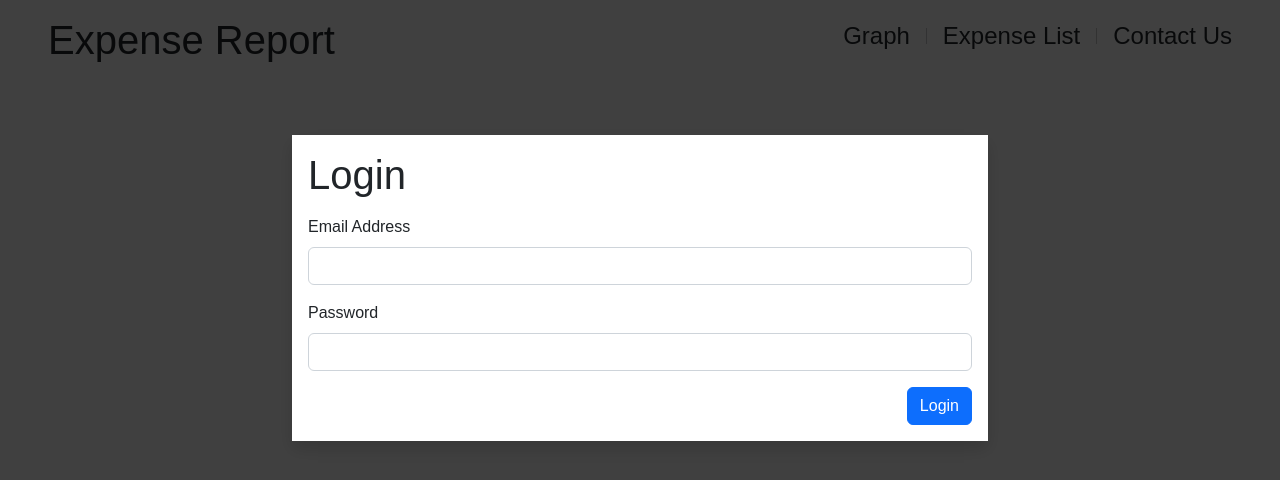
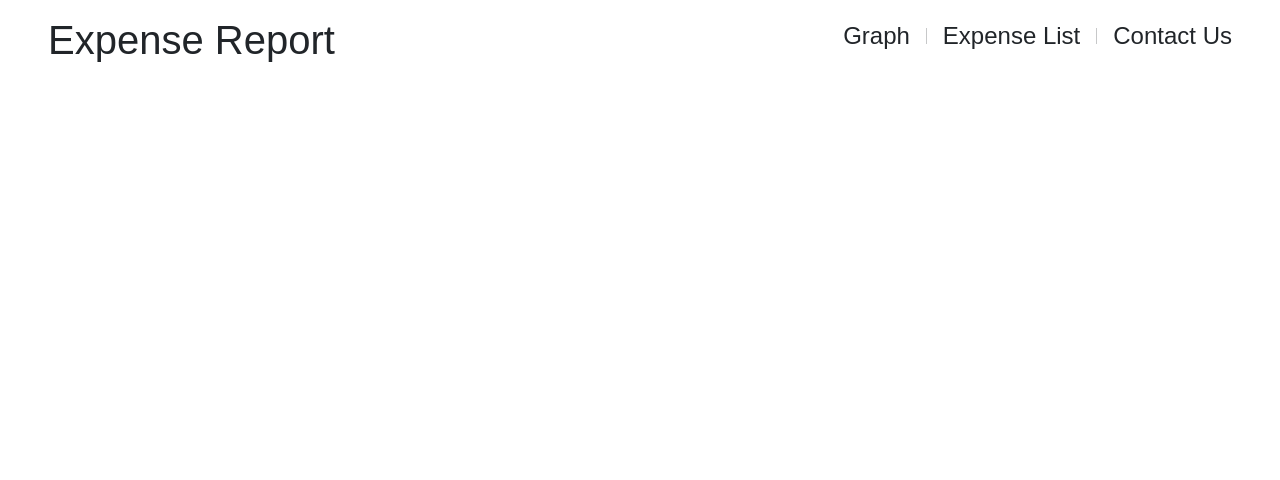
Before and after one commit to yoman321/expense-app-v2, a React (Vite) app in the folder frontend/: page /graph in a window 1280 px wide. Shown: the top 480 px of the page. Built offline with nearby package versions, Linux system fonts and the light colour scheme.

Commit message:
created login modal

```diff
--- a/frontend/src/components/graphComponents/Graph.tsx
+++ b/frontend/src/components/graphComponents/Graph.tsx
@@ -3,7 +3,7 @@ import Login from "../loginComponents/Login";
 import Backdrop from "../loginComponents/Backdrop";
 
 const Graph = () => {
-  const [showLogin, setShowLogin] = useState(true);
+  const [showLogin, setShowLogin] = useState(false);
   return (
     <div>
       {showLogin && (
```
